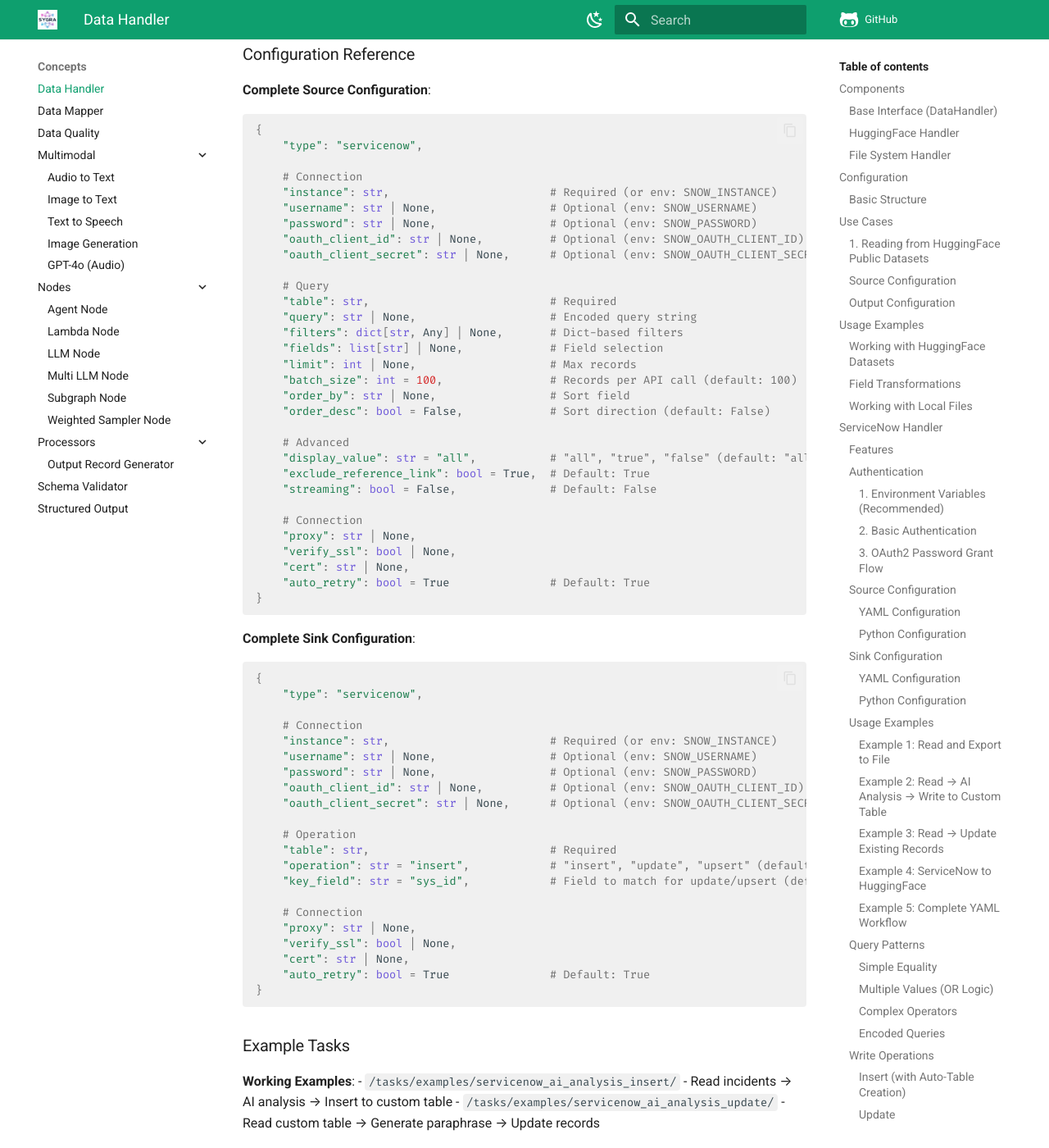
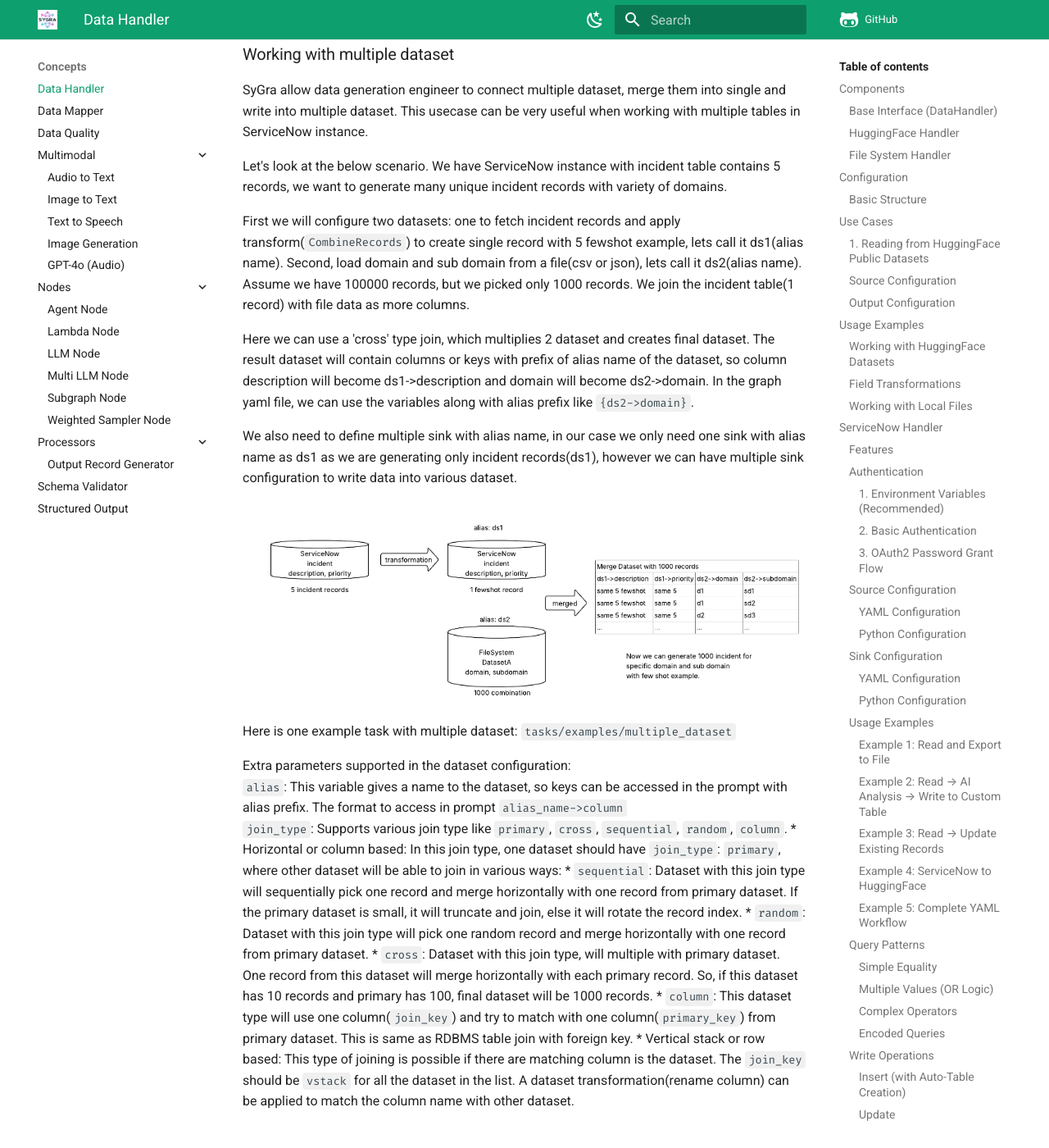
Before and after one commit to ServiceNow/SyGra, an MkDocs documentation site: the page built from docs/concepts/data_handler/README.md, in a window 1280 px wide and 1400 px high, scrolled down 17011 px. Shown: the whole window at 82% size. Built offline with MkDocs 1.6.1 and Material for MkDocs 9.7.7, drawn with Linux system fonts in a browser that asks for light colours; comment, search, counter and statistics services are not loaded; some of the changed text lies outside the part shown.

Commit message:
documentation

````diff
--- a/docs/concepts/data_handler/README.md
+++ b/docs/concepts/data_handler/README.md
@@ -872,6 +872,36 @@ source = sygra.data.from_servicenow(
     auto_retry=True                     # Retry on 429 errors (default: True)
 )
 ```
+### Working with multiple dataset
+SyGra allow data generation engineer to connect multiple dataset, merge them into single and write into multiple dataset. This usecase can be very useful when working with multiple tables in ServiceNow instance.
+
+Let's look at the below scenario. We have ServiceNow instance with incident table contains 5 records, we want to generate many unique incident records with variety of domains.
+
+First we will configure two datasets: one to fetch incident records and apply transform(`CombineRecords`) to create single record with 5 fewshot example, lets call it ds1(alias name).
+Second, load domain and sub domain from a file(csv or json), lets call it ds2(alias name). Assume we have 100000 records, but we picked only 1000 records. We join the incident table(1 record) with file data as more columns.
+
+Here we can use a 'cross' type join, which multiplies 2 dataset and creates final dataset.
+The result dataset will contain columns or keys with prefix of alias name of the dataset, so column description will become ds1->description and domain will become ds2->domain.
+In the graph yaml file, we can use the variables along with alias prefix like `{ds2->domain}`.
+
+We also need to define multiple sink with alias name, in our case we only need one sink with alias name as ds1 as we are generating only incident records(ds1), however we can have multiple sink configuration to write data into various dataset.
+
+![MultipleDataset](https://raw.githubusercontent.com/ServiceNow/SyGra/refs/heads/main/docs/resources/images/multiple_dataset.png)
+
+Here is one example task with multiple dataset: `tasks/examples/multiple_dataset`
+
+Extra parameters supported in the dataset configuration:
+<br>`alias`: This variable gives a name to the dataset, so keys can be accessed in the prompt with alias prefix. The format to access in prompt `alias_name->column`
+<br>`join_type`: Supports various join type like `primary`, `cross`, `sequential`, `random`, `column`.
+  * Horizontal or column based: In this join type, one dataset should have `join_type`: `primary`, where other dataset will be able to join in various ways:
+    * `sequential`: Dataset with this join type will sequentially pick one record and merge horizontally with one record from primary dataset. If the primary dataset is small, it will truncate and join, else it will rotate the record index.
+    * `random`: Dataset with this join type will pick one random record and merge horizontally with one record from primary dataset.
+    * `cross`: Dataset with this join type, will multiple with primary dataset. One record from this dataset will merge horizontally with each primary record. So, if this dataset has 10 records and primary has 100, final dataset will be 1000 records.
+    * `column`: This dataset type will use one column(`join_key`) and try to match with one column(`primary_key`) from primary dataset. This is same as RDBMS table join with foreign key.
+  * Vertical stack or row based: This type of joining is possible if there are matching column is the dataset. The `join_key` should be `vstack` for all the dataset in the list. A dataset transformation(rename column) can be applied to match the column name with other dataset.
+
+<br>`primary_key`: Signifies the column of the primary dataset which should match with other dataset column `join_key` when join type is `column`
+<br>`join_key`: Signifies the column of other dataset which should match with primary dataset column `primary_key` when join type is `column`
 
 ### Configuration Reference
 
````
Also changed, not shown: README.md (+2 -0 lines), docs/resources/images/multiple_dataset.png (added), 1 other file.
